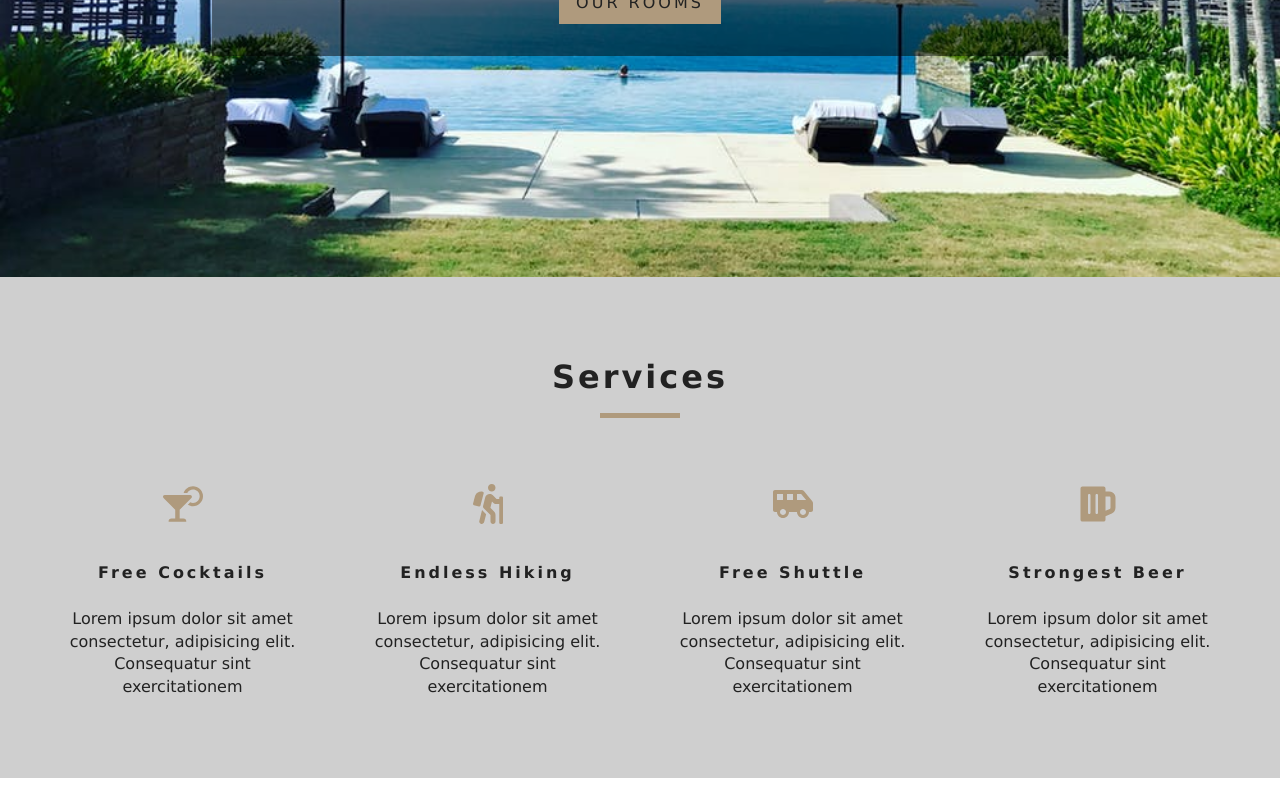
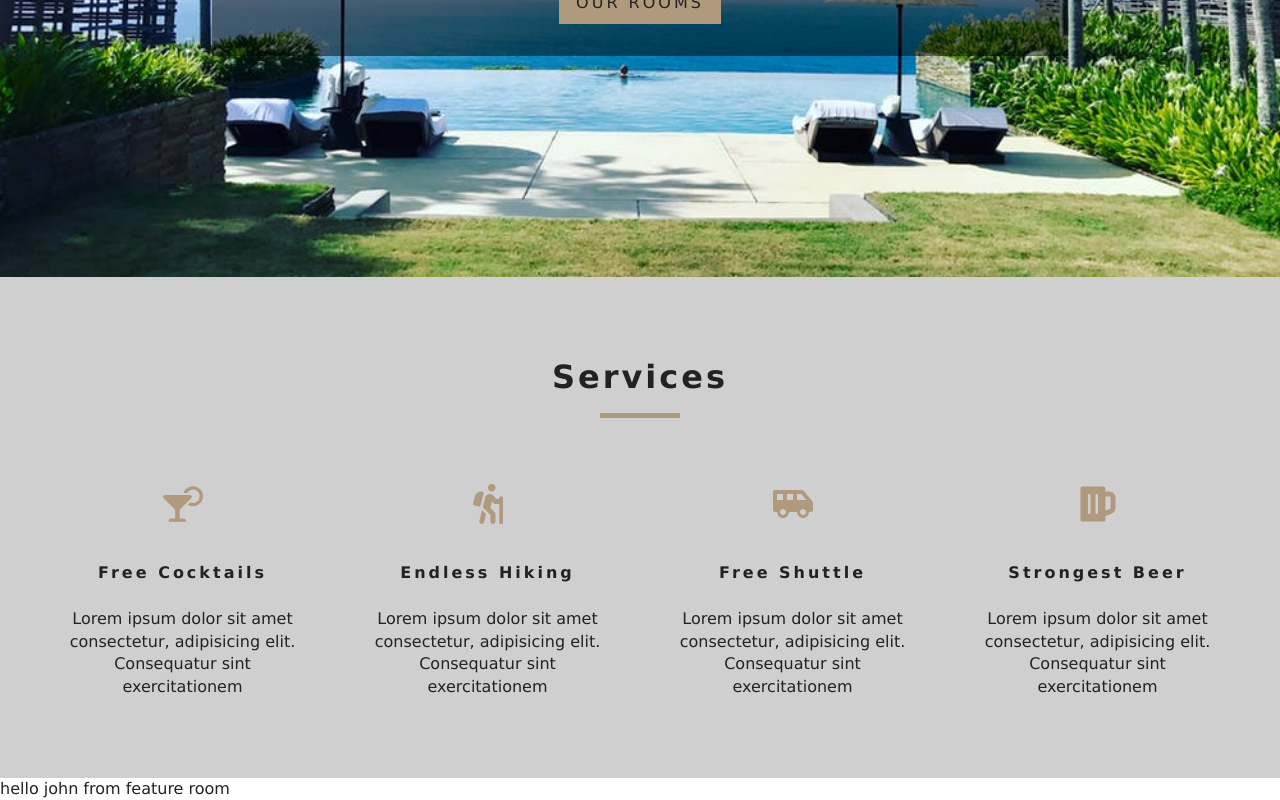
Before and after one commit to vanzinvestor/react-beach-resort-project, a React (Create React App) app: page / in a window 1280 px wide. Shown: the part 523-1323 px from the top of the page. Before the commit the page ends 1301 px from the top, so only its background shows below. Built offline with nearby package versions, Linux system fonts and the light colour scheme.

Commit message:
Context Api Setup

```diff
--- /dev/null
+++ b/src/components/FeaturedRooms.js
@@ -0,0 +1,14 @@
+import React, { Component } from 'react';
+import { RoomContext } from '../context';
+
+export default class FeaturedRooms extends Component {
+  static contextType = RoomContext;
+  render() {
+    const { name, greeting } = this.context;
+    return (
+      <div>
+        {greeting} {name} from feature room
+      </div>
+    );
+  }
+}
--- /dev/null
+++ b/src/context.js
@@ -0,0 +1,21 @@
+import React, { Component } from 'react';
+
+const RoomContext = React.createContext();
+
+class RoomProvider extends Component {
+  state = {
+    greeting: 'hello',
+    name: 'john',
+  };
+  render() {
+    return (
+      <RoomContext.Provider value={{ ...this.state }}>
+        {this.props.children}
+      </RoomContext.Provider>
+    );
+  }
+}
+
+const RoomConsumer = RoomContext.Consumer;
+
+export { RoomProvider, RoomConsumer, RoomContext };
--- a/src/index.js
+++ b/src/index.js
@@ -5,10 +5,14 @@
 import App from './App';
 import * as serviceWorker from './serviceWorker';
 
+import { RoomProvider } from './context';
+
 ReactDOM.render(
-  <Router>
-    <App />
-  </Router>,
+  <RoomProvider>
+    <Router>
+      <App />
+    </Router>
+  </RoomProvider>,
   document.getElementById('root')
 );
 
--- a/src/pages/Home.js
+++ b/src/pages/Home.js
@@ -3,6 +3,7 @@
 import Hero from '../components/Hero';
 import Banner from '../components/Banner';
 import Services from '../components/Services';
+import FeaturedRooms from '../components/FeaturedRooms';
 
 export default function Home() {
   return (
@@ -18,6 +19,7 @@
         </Banner>
       </Hero>
       <Services />
+      <FeaturedRooms />
     </>
   );
 }
```
